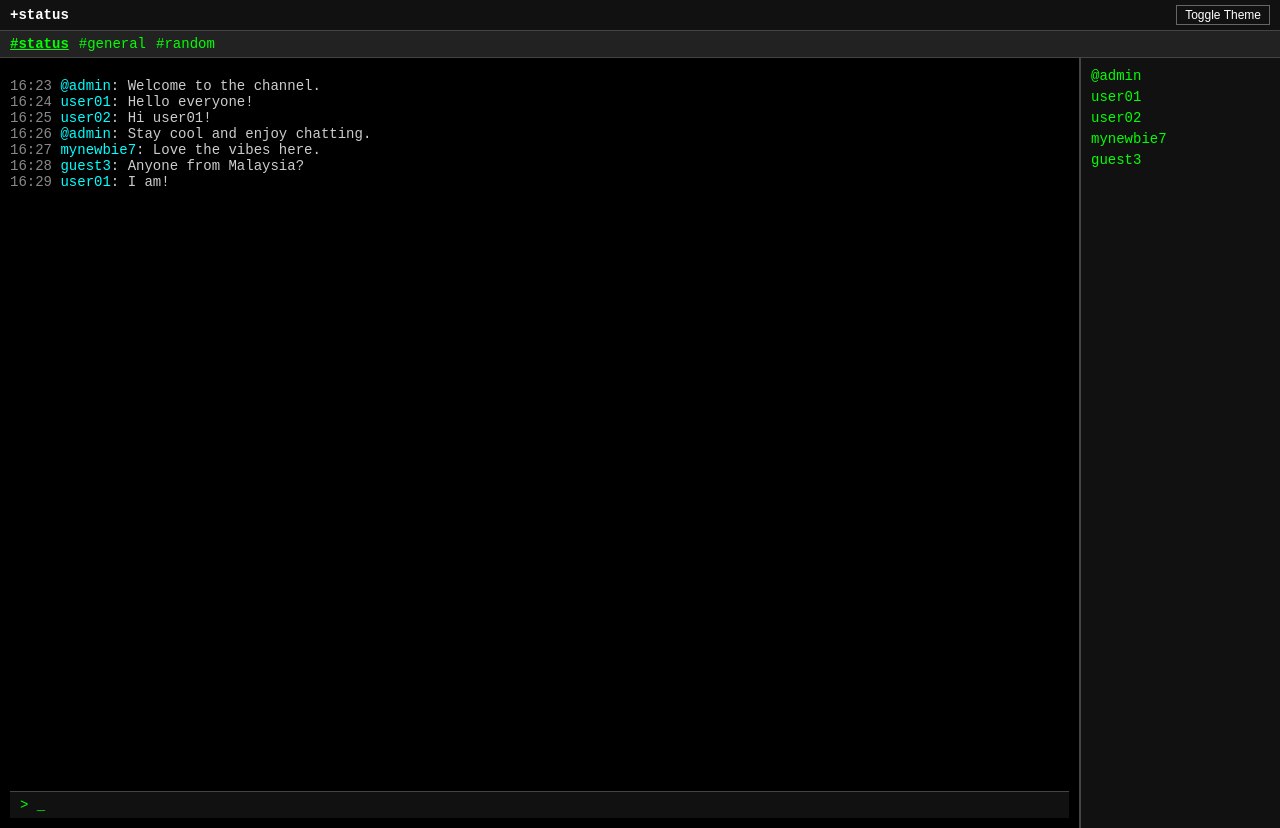
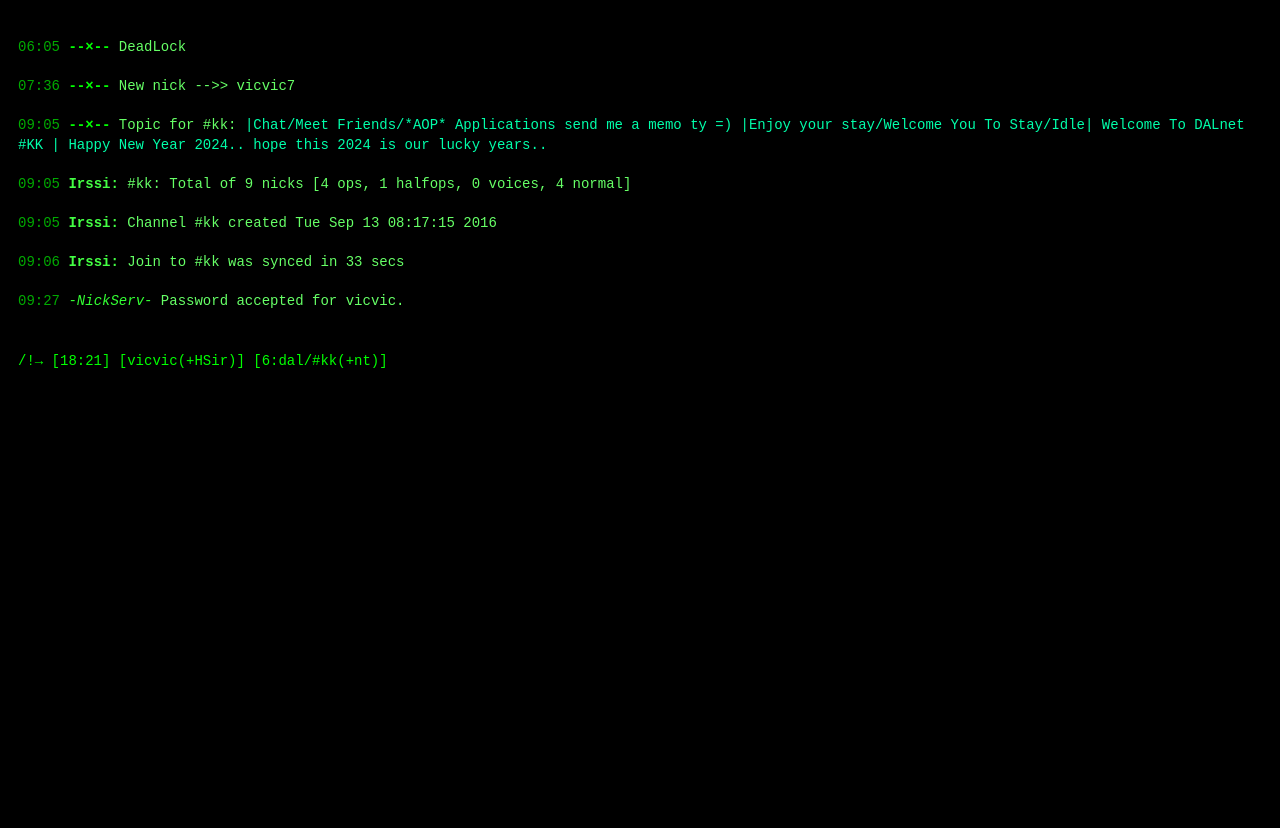
Before and after one commit to mynewbie7/mynewbie7, a plain HTML site: page index.html in a window 1280 px wide. After the commit the page ends 800 px from the top, so only its background shows below. Drawn offline with Linux system fonts and the light colour scheme.

Commit message:
Update index.html

```diff
--- a/index.html
+++ b/index.html
@@ -1,155 +1,71 @@
 <!DOCTYPE html>
 <html lang="en">
 <head>
-  <meta charset="UTF-8">
-  <meta name="viewport" content="width=device-width, initial-scale=1.0">
-  <title>Irssi-Style Terminal Website</title>
+  <meta charset="UTF-8" />
+  <meta name="viewport" content="width=device-width, initial-scale=1.0"/>
+  <title>IRC Terminal Style</title>
   <style>
     body {
-      margin: 0;
-      font-family: monospace;
+      background-color: black;
+      color: #00FF00;
+      font-family: "Courier New", Courier, monospace;
       font-size: 14px;
+      padding: 10px;
+      line-height: 1.4;
     }
-    body.dark {
-      background-color: #000;
-      color: #ccc;
+
+    .irc-container {
+      white-space: pre-wrap;
     }
-    body.light {
-      background-color: #f4f4f4;
-      color: #000;
+
+    .timestamp {
+      color: #00AA00;
     }
-    .container {
-      display: grid;
-      grid-template-columns: 1fr 200px;
-      height: calc(100vh - 30px);
+
+    .nick {
+      color: #00FF00;
+      font-weight: bold;
     }
-    .chat-window {
-      display: flex;
-      flex-direction: column;
-      padding: 10px;
-      border-right: 1px solid #444;
+
+    .message {
+      color: #66FF66;
     }
-    .title-bar {
-      background-color: #111;
-      color: #fff;
-      padding: 5px 10px;
+
+    .notice {
+      color: #33FF33;
+      font-style: italic;
+    }
+
+    .topic {
+      color: #00FFAA;
+    }
+
+    .command {
+      color: #009900;
+    }
+
+    .system {
+      color: #44FF44;
       font-weight: bold;
-      border-bottom: 1px solid #444;
-      display: flex;
-      justify-content: space-between;
-      align-items: center;
     }
-    .messages {
-      flex-grow: 1;
-      padding: 10px 0;
-      overflow-y: auto;
-    }
-    .message {
-      white-space: pre;
-    }
-    .timestamp {
-      color: #888;
-    }
-    .nick {
-      color: #00ffff;
-    }
-    .input-bar {
-      background-color: #111;
-      color: #0f0;
-      padding: 5px 10px;
-      border-top: 1px solid #444;
-    }
-    .user-list {
-      background-color: #111;
-      padding: 10px;
-      border-left: 1px solid #444;
-      overflow-y: auto;
-    }
-    .user {
-      color: #0f0;
-      margin-bottom: 5px;
-    }
-    .channel-nav {
-      background-color: #222;
-      padding: 5px 10px;
-      display: flex;
-      gap: 10px;
-      border-bottom: 1px solid #444;
-    }
-    .channel {
-      cursor: pointer;
-      color: #0f0;
-    }
-    .channel.active {
-      font-weight: bold;
-      text-decoration: underline;
-    }
-    .theme-toggle {
-      background: none;
-      border: 1px solid #666;
-      color: #fff;
-      padding: 2px 8px;
-      cursor: pointer;
-      font-size: 12px;
+
+    .input {
+      display: block;
+      margin-top: 20px;
+      color: #00FF00;
     }
   </style>
 </head>
-<body class="dark">
-  <div class="title-bar">
-    <span>+status</span>
-    <button class="theme-toggle" onclick="toggleTheme()">Toggle Theme</button>
+<body>
+  <div class="irc-container">
+<span class="timestamp">06:05</span> <span class="nick">--×--</span> <span class="message">DeadLock</span><br>
+<span class="timestamp">07:36</span> <span class="nick">--×--</span> <span class="message">New nick --&gt;&gt; vicvic7</span><br>
+<span class="timestamp">09:05</span> <span class="nick">--×--</span> <span class="message">Topic for #kk: </span><span class="topic">|Chat/Meet Friends/*AOP* Applications send me a memo ty =) |Enjoy your stay/Welcome You To Stay/Idle| Welcome To DALnet #KK | Happy New Year 2024.. hope this 2024 is our lucky years..</span><br>
+<span class="timestamp">09:05</span> <span class="system">Irssi:</span> <span class="message">#kk: Total of 9 nicks [4 ops, 1 halfops, 0 voices, 4 normal]</span><br>
+<span class="timestamp">09:05</span> <span class="system">Irssi:</span> <span class="message">Channel #kk created Tue Sep 13 08:17:15 2016</span><br>
+<span class="timestamp">09:06</span> <span class="system">Irssi:</span> <span class="message">Join to #kk was synced in 33 secs</span><br>
+<span class="timestamp">09:27</span> <span class="notice">-NickServ-</span> <span class="message">Password accepted for vicvic.</span><br>
+<span class="input">/!→ [18:21] [vicvic(+HSir)] [6:dal/#kk(+nt)]</span>
   </div>
-  <div class="channel-nav">
-    <span class="channel active" onclick="switchChannel('status')">#status</span>
-    <span class="channel" onclick="switchChannel('general')">#general</span>
-    <span class="channel" onclick="switchChannel('random')">#random</span>
-  </div>
-  <div class="container">
-    <div class="chat-window">
-      <div class="messages" id="chat-area">
-        <div class="message"><span class="timestamp">16:23</span> <span class="nick">@admin</span>: Welcome to the channel.</div>
-        <div class="message"><span class="timestamp">16:24</span> <span class="nick">user01</span>: Hello everyone!</div>
-        <div class="message"><span class="timestamp">16:25</span> <span class="nick">user02</span>: Hi user01!</div>
-        <div class="message"><span class="timestamp">16:26</span> <span class="nick">@admin</span>: Stay cool and enjoy chatting.</div>
-        <div class="message"><span class="timestamp">16:27</span> <span class="nick">mynewbie7</span>: Love the vibes here.</div>
-        <div class="message"><span class="timestamp">16:28</span> <span class="nick">guest3</span>: Anyone from Malaysia?</div>
-        <div class="message"><span class="timestamp">16:29</span> <span class="nick">user01</span>: I am!</div>
-      </div>
-      <div class="input-bar">> _</div>
-    </div>
-    <div class="user-list">
-      <div class="user">@admin</div>
-      <div class="user">user01</div>
-      <div class="user">user02</div>
-      <div class="user">mynewbie7</div>
-      <div class="user">guest3</div>
-    </div>
-  </div>
-  <script>
-    function toggleTheme() {
-      const body = document.body;
-      body.classList.toggle('dark');
-      body.classList.toggle('light');
-    }
-
-    function switchChannel(channel) {
-      document.querySelectorAll('.channel').forEach(el => el.classList.remove('active'));
-      document.querySelector(`.channel-nav .channel:nth-child(${channel === 'status' ? 1 : channel === 'general' ? 2 : 3})`).classList.add('active');
-
-      const chat = document.getElementById('chat-area');
-      chat.innerHTML = '';
-      if (channel === 'status') {
-        chat.innerHTML += `<div class="message"><span class="timestamp">16:23</span> <span class="nick">@admin</span>: Welcome to the channel.</div>`;
-        chat.innerHTML += `<div class="message"><span class="timestamp">16:24</span> <span class="nick">user01</span>: Hello everyone!</div>`;
-        chat.innerHTML += `<div class="message"><span class="timestamp">16:25</span> <span class="nick">user02</span>: Hi user01!</div>`;
-      } else if (channel === 'general') {
-        chat.innerHTML += `<div class="message"><span class="timestamp">09:01</span> <span class="nick">modbot</span>: Please follow the rules.</div>`;
-        chat.innerHTML += `<div class="message"><span class="timestamp">09:02</span> <span class="nick">hackerboy</span>: Anyone into retro tech?</div>`;
-      } else {
-        chat.innerHTML += `<div class="message"><span class="timestamp">11:11</span> <span class="nick">memelord</span>: Time for a meme break!</div>`;
-        chat.innerHTML += `<div class="message"><span class="timestamp">11:12</span> <span class="nick">funnyguy</span>: What do you call a fake noodle? An impasta.</div>`;
-      }
-    }
-  </script>
 </body>
 </html>
```
